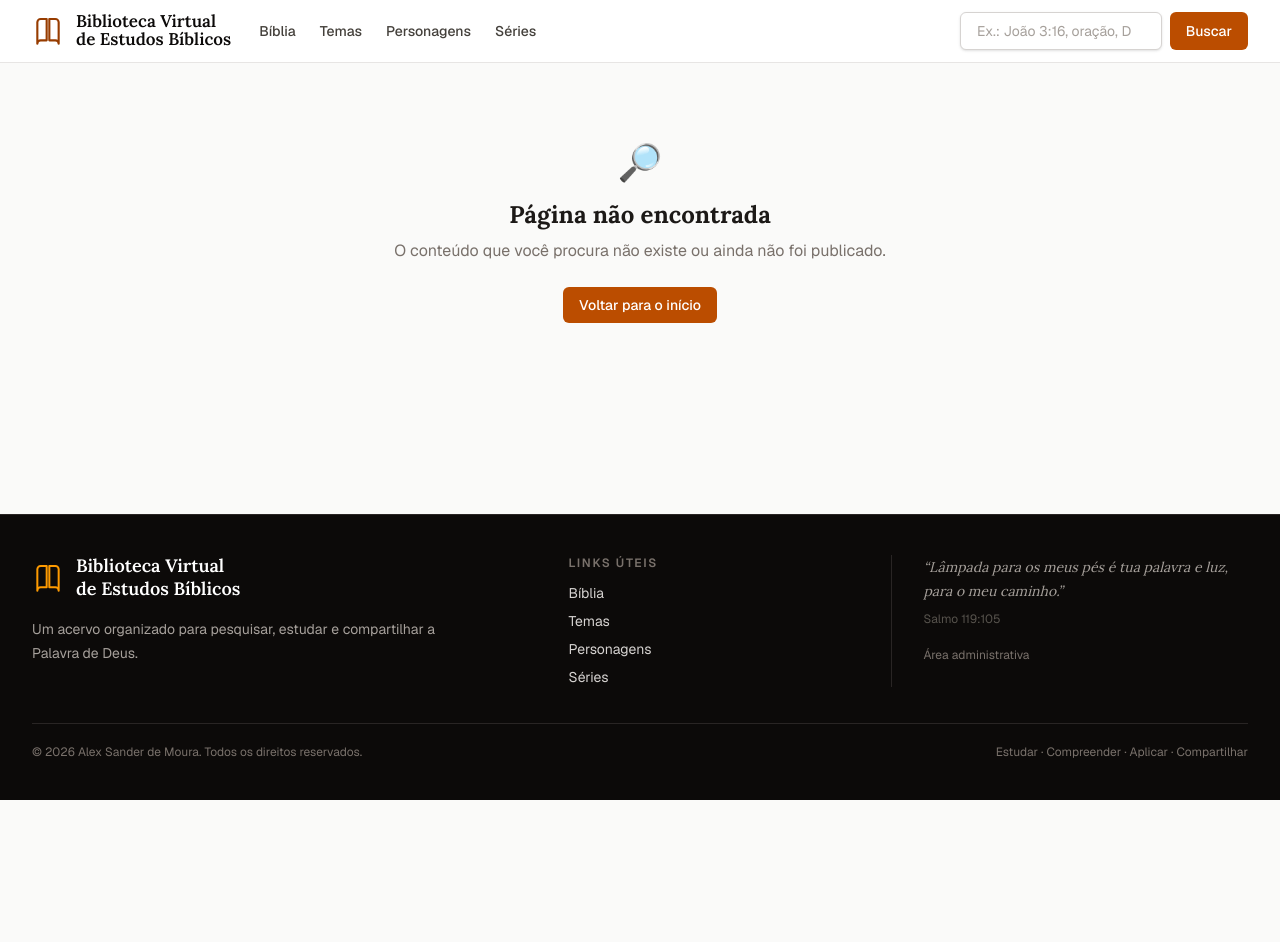
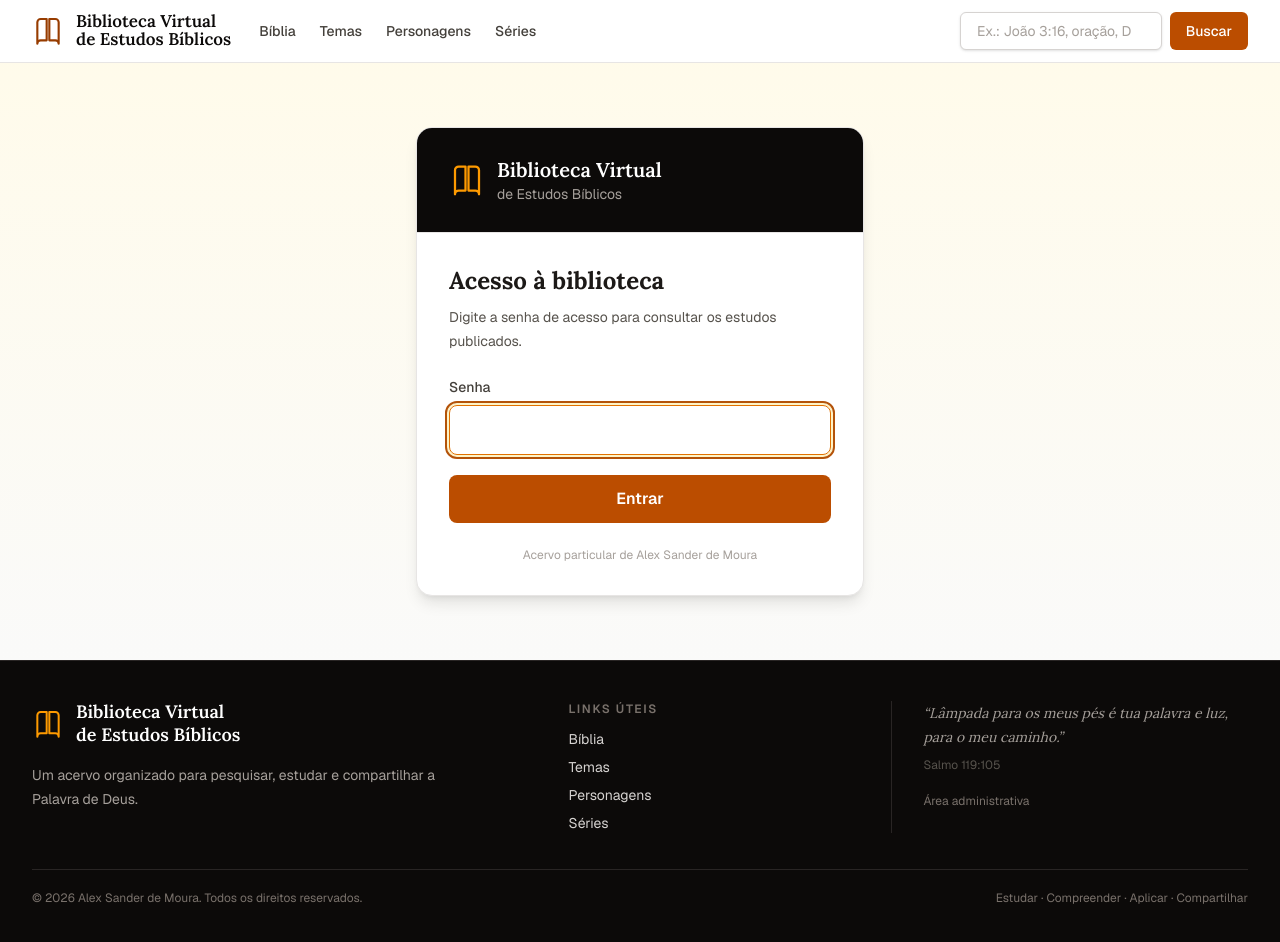
Before and after one commit to alexmoura2024/biblioteca-estudos-biblicos, a Next.js app: page /acesso in a window 1280 px wide. Before the commit this address had no page. Shown: the top 942 px of the page. Before the commit the page ends 800 px from the top, so only its background shows below. Built offline with nearby package versions, Linux system fonts and the light colour scheme.

Commit message:
feat: protege biblioteca publica com senha de acesso

```diff
--- /dev/null
+++ b/src/app/acesso/page.tsx
@@ -0,0 +1,133 @@
+import type { Metadata } from "next";
+
+export const metadata: Metadata = {
+  title: "Acesso à Biblioteca",
+  robots: {
+    index: false,
+    follow: false,
+  },
+};
+
+type Props = {
+  searchParams: Promise<{
+    error?: string;
+    next?: string;
+  }>;
+};
+
+export default async function PublicAccessPage({
+  searchParams,
+}: Props) {
+  const params = await searchParams;
+
+  const requestedNext = params.next ?? "/";
+
+  const nextPath =
+    requestedNext.startsWith("/") &&
+    !requestedNext.startsWith("//") &&
+    !requestedNext.startsWith("/admin") &&
+    !requestedNext.startsWith("/api/")
+      ? requestedNext
+      : "/";
+
+  let errorMessage = "";
+
+  if (params.error === "password") {
+    errorMessage = "Senha incorreta.";
+  }
+
+  if (params.error === "config") {
+    errorMessage =
+      "O acesso à biblioteca ainda não está configurado neste ambiente.";
+  }
+
+  return (
+    <main className="min-h-[72vh] bg-gradient-to-b from-amber-50 to-stone-50 px-4 py-16">
+      <div className="mx-auto max-w-md overflow-hidden rounded-2xl border border-stone-200 bg-white shadow-lg">
+        <div className="border-b border-stone-200 bg-stone-950 px-8 py-7 text-white">
+          <div className="flex items-center gap-3">
+            <span className="text-amber-500">
+              <svg
+                viewBox="0 0 24 24"
+                aria-hidden="true"
+                className="h-9 w-9"
+                fill="none"
+                stroke="currentColor"
+                strokeWidth="1.5"
+              >
+                <path
+                  strokeLinecap="round"
+                  strokeLinejoin="round"
+                  d="M4 5.5A2.5 2.5 0 0 1 6.5 3H11v16H6.5A2.5 2.5 0 0 0 4 21.5v-16ZM20 5.5A2.5 2.5 0 0 0 17.5 3H13v16h4.5a2.5 2.5 0 0 1 2.5 2.5v-16Z"
+                />
+              </svg>
+            </span>
+
+            <div>
+              <p className="font-serif text-xl font-semibold">
+                Biblioteca Virtual
+              </p>
+              <p className="text-sm text-stone-400">
+                de Estudos Bíblicos
+              </p>
+            </div>
+          </div>
+        </div>
+
+        <div className="p-8">
+          <h1 className="font-serif text-2xl font-bold text-stone-900">
+            Acesso à biblioteca
+          </h1>
+
+          <p className="mt-2 text-sm leading-6 text-stone-600">
+            Digite a senha de acesso para consultar os estudos publicados.
+          </p>
+
+          {errorMessage ? (
+            <div className="mt-5 rounded-lg border border-red-200 bg-red-50 p-3 text-sm text-red-800">
+              {errorMessage}
+            </div>
+          ) : null}
+
+          <form
+            action="/api/public/login"
+            method="post"
+            className="mt-6 space-y-5"
+          >
+            <input type="hidden" name="next" value={nextPath} />
+
+            <div>
+              <label
+                htmlFor="password"
+                className="block text-sm font-medium text-stone-700"
+              >
+                Senha
+              </label>
+
+              <input
+                id="password"
+                name="password"
+                type="password"
+                autoComplete="current-password"
+                autoFocus
+                required
+                className="mt-2 w-full rounded-lg border border-stone-300 px-3 py-3 text-stone-900 outline-none transition focus:border-amber-600 focus:ring-2 focus:ring-amber-100"
+              />
+            </div>
+
+            <button
+              type="submit"
+              className="w-full rounded-lg bg-amber-700 px-4 py-3 font-semibold text-white transition hover:bg-amber-800"
+            >
+              Entrar
+            </button>
+          </form>
+
+          <p className="mt-6 text-center text-xs text-stone-400">
+            Acervo particular de Alex Sander de Moura
+          </p>
+        </div>
+      </div>
+    </main>
+  );
+}
--- /dev/null
+++ b/src/app/api/public/login/route.ts
@@ -0,0 +1,86 @@
+import { NextRequest, NextResponse } from "next/server";
+import {
+  PUBLIC_SESSION_COOKIE,
+  constantTimeEqualPublic,
+  createPublicSessionToken,
+} from "@/lib/public-auth";
+
+export async function POST(request: NextRequest) {
+  const formData = await request.formData();
+
+  const suppliedPassword = String(
+    formData.get("password") ?? ""
+  );
+
+  const configuredPassword =
+    process.env.PUBLIC_SITE_PASSWORD;
+
+  if (!configuredPassword) {
+    return NextResponse.redirect(
+      new URL("/acesso?error=config", request.url),
+      303
+    );
+  }
+
+  if (
+    !constantTimeEqualPublic(
+      suppliedPassword,
+      configuredPassword
+    )
+  ) {
+    const requestedNext = String(
+      formData.get("next") ?? "/"
+    );
+
+    const url = new URL("/acesso", request.url);
+    url.searchParams.set("error", "password");
+
+    if (
+      requestedNext.startsWith("/") &&
+      !requestedNext.startsWith("//") &&
+      !requestedNext.startsWith("/admin") &&
+      !requestedNext.startsWith("/api/")
+    ) {
+      url.searchParams.set("next", requestedNext);
+    }
+
+    return NextResponse.redirect(url, 303);
+  }
+
+  const sessionToken =
+    await createPublicSessionToken(
+      configuredPassword
+    );
+
+  const requestedNext = String(
+    formData.get("next") ?? "/"
+  );
+
+  const nextPath =
+    requestedNext.startsWith("/") &&
+    !requestedNext.startsWith("//") &&
+    !requestedNext.startsWith("/admin") &&
+    !requestedNext.startsWith("/api/")
+      ? requestedNext
+      : "/";
+
+  const response = NextResponse.redirect(
+    new URL(nextPath, request.url),
+    303
+  );
+
+  response.cookies.set(
+    PUBLIC_SESSION_COOKIE,
+    sessionToken,
+    {
+      httpOnly: true,
+      secure:
+        process.env.NODE_ENV === "production",
+      sameSite: "lax",
+      path: "/",
+      maxAge: 60 * 60 * 24 * 7,
+    }
+  );
+
+  return response;
+}
--- /dev/null
+++ b/src/lib/public-auth.ts
@@ -0,0 +1,26 @@
+export const PUBLIC_SESSION_COOKIE = "biblioteca_public_session";
+
+export function constantTimeEqualPublic(left: string, right: string): boolean {
+  const maxLength = Math.max(left.length, right.length);
+  let mismatch = left.length ^ right.length;
+
+  for (let i = 0; i < maxLength; i += 1) {
+    mismatch |= (left.charCodeAt(i) || 0) ^ (right.charCodeAt(i) || 0);
+  }
+
+  return mismatch === 0;
+}
+
+export async function createPublicSessionToken(
+  password: string
+): Promise<string> {
+  const payload = new TextEncoder().encode(
+    `biblioteca-publica\u0000${password}`
+  );
+
+  const digest = await crypto.subtle.digest("SHA-256", payload);
+
+  return Array.from(new Uint8Array(digest))
+    .map((byte) => byte.toString(16).padStart(2, "0"))
+    .join("");
+}
--- a/src/proxy.ts
+++ b/src/proxy.ts
@@ -5,13 +5,30 @@ import {
   constantTimeEqual,
   createAdminSessionToken,
 } from "@/lib/admin-auth";
+import {
+  PUBLIC_SESSION_COOKIE,
+  constantTimeEqualPublic,
+  createPublicSessionToken,
+} from "@/lib/public-auth";
 
 function secureHeaders(response: NextResponse) {
-  response.headers.set("Cache-Control", "private, no-store, max-age=0");
-  response.headers.set("X-Robots-Tag", "noindex, nofollow, noarchive");
+  response.headers.set(
+    "Cache-Control",
+    "private, no-store, max-age=0"
+  );
+  response.headers.set(
+    "X-Robots-Tag",
+    "noindex, nofollow, noarchive"
+  );
   response.headers.set("X-Frame-Options", "DENY");
-  response.headers.set("X-Content-Type-Options", "nosniff");
-  response.headers.set("Referrer-Policy", "no-referrer");
+  response.headers.set(
+    "X-Content-Type-Options",
+    "nosniff"
+  );
+  response.headers.set(
+    "Referrer-Policy",
+    "no-referrer"
+  );
 
   return response;
 }
@@ -20,15 +37,14 @@ export async function proxy(request: NextRequest) {
   const pathname = request.nextUrl.pathname;
 
   const isAdminPage =
-    pathname === "/admin" || pathname.startsWith("/admin/");
+    pathname === "/admin" ||
+    pathname.startsWith("/admin/");
 
-  const isAdminApi = pathname.startsWith("/api/admin/");
+  const isAdminApi =
+    pathname.startsWith("/api/admin/");
 
-  if (!isAdminPage && !isAdminApi) {
-    return NextResponse.next();
-  }
-
-  // Página e endpoint de login precisam permanecer acessíveis.
+  // A área administrativa continua usando seu login próprio.
+  if (isAdminPage || isAdminApi) {
     if (
       pathname === "/admin/login" ||
       pathname === "/api/admin/login"
@@ -42,7 +58,10 @@ export async function proxy(request: NextRequest) {
     if (!username || !password) {
       if (isAdminApi) {
         return NextResponse.json(
-        { error: "Admin authentication is not configured" },
+          {
+            error:
+              "Admin authentication is not configured",
+          },
           { status: 503 }
         );
       }
@@ -50,20 +69,31 @@ export async function proxy(request: NextRequest) {
       const loginUrl = request.nextUrl.clone();
       loginUrl.pathname = "/admin/login";
       loginUrl.search = "";
-    loginUrl.searchParams.set("error", "config");
+      loginUrl.searchParams.set(
+        "error",
+        "config"
+      );
 
       return NextResponse.redirect(loginUrl);
     }
 
-  const expectedToken = await createAdminSessionToken(
+    const expectedToken =
+      await createAdminSessionToken(
         username,
         password
       );
 
     const currentToken =
-    request.cookies.get(ADMIN_SESSION_COOKIE)?.value ?? "";
+      request.cookies.get(
+        ADMIN_SESSION_COOKIE
+      )?.value ?? "";
 
-  if (!constantTimeEqual(currentToken, expectedToken)) {
+    if (
+      !constantTimeEqual(
+        currentToken,
+        expectedToken
+      )
+    ) {
       if (isAdminApi) {
         return NextResponse.json(
           { error: "Unauthorized" },
@@ -74,18 +104,83 @@ export async function proxy(request: NextRequest) {
       const loginUrl = request.nextUrl.clone();
       loginUrl.pathname = "/admin/login";
       loginUrl.search = "";
-    loginUrl.searchParams.set("next", pathname);
+      loginUrl.searchParams.set(
+        "next",
+        pathname
+      );
 
       return NextResponse.redirect(loginUrl);
     }
 
-  return secureHeaders(NextResponse.next());
+    return secureHeaders(
+      NextResponse.next()
+    );
+  }
+
+  // A tela pública de senha e seu endpoint precisam ficar livres.
+  if (
+    pathname === "/acesso" ||
+    pathname === "/api/public/login"
+  ) {
+    return secureHeaders(
+      NextResponse.next()
+    );
+  }
+
+  // Outros endpoints de API não fazem parte da tela pública.
+  if (pathname.startsWith("/api/")) {
+    return NextResponse.next();
+  }
+
+  const publicPassword =
+    process.env.PUBLIC_SITE_PASSWORD;
+
+  if (!publicPassword) {
+    const accessUrl = request.nextUrl.clone();
+    accessUrl.pathname = "/acesso";
+    accessUrl.search = "";
+    accessUrl.searchParams.set(
+      "error",
+      "config"
+    );
+
+    return NextResponse.redirect(accessUrl);
+  }
+
+  const expectedPublicToken =
+    await createPublicSessionToken(
+      publicPassword
+    );
+
+  const currentPublicToken =
+    request.cookies.get(
+      PUBLIC_SESSION_COOKIE
+    )?.value ?? "";
+
+  if (
+    !constantTimeEqualPublic(
+      currentPublicToken,
+      expectedPublicToken
+    )
+  ) {
+    const accessUrl = request.nextUrl.clone();
+    accessUrl.pathname = "/acesso";
+    accessUrl.search = "";
+    accessUrl.searchParams.set(
+      "next",
+      pathname + request.nextUrl.search
+    );
+
+    return NextResponse.redirect(accessUrl);
+  }
+
+  return secureHeaders(
+    NextResponse.next()
+  );
 }
 
 export const config = {
   matcher: [
-    "/admin",
-    "/admin/:path*",
-    "/api/admin/:path*",
+    "/((?!_next/static|_next/image|favicon.ico|robots.txt|sitemap.xml|.*\\.(?:svg|png|jpg|jpeg|gif|webp|ico|css|js|woff|woff2)$).*)",
   ],
 };
```
Lines whose indentation alone changed are shown as unchanged.
